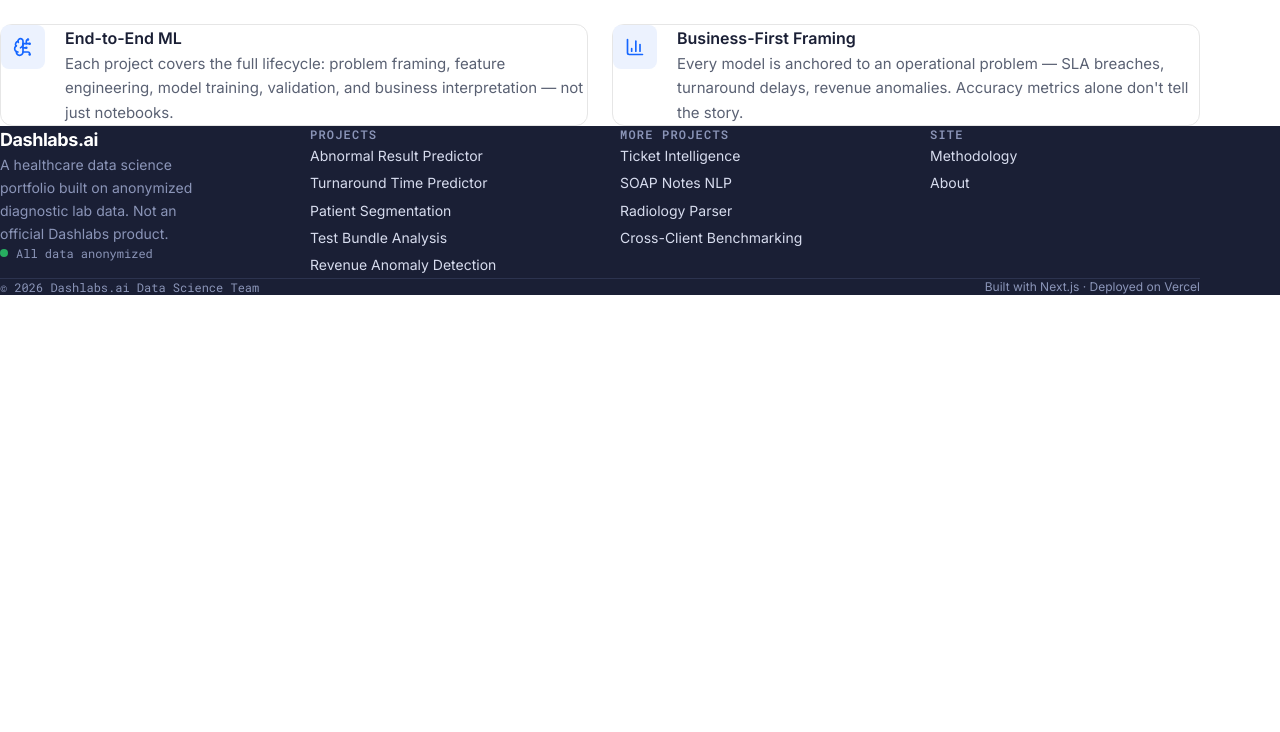
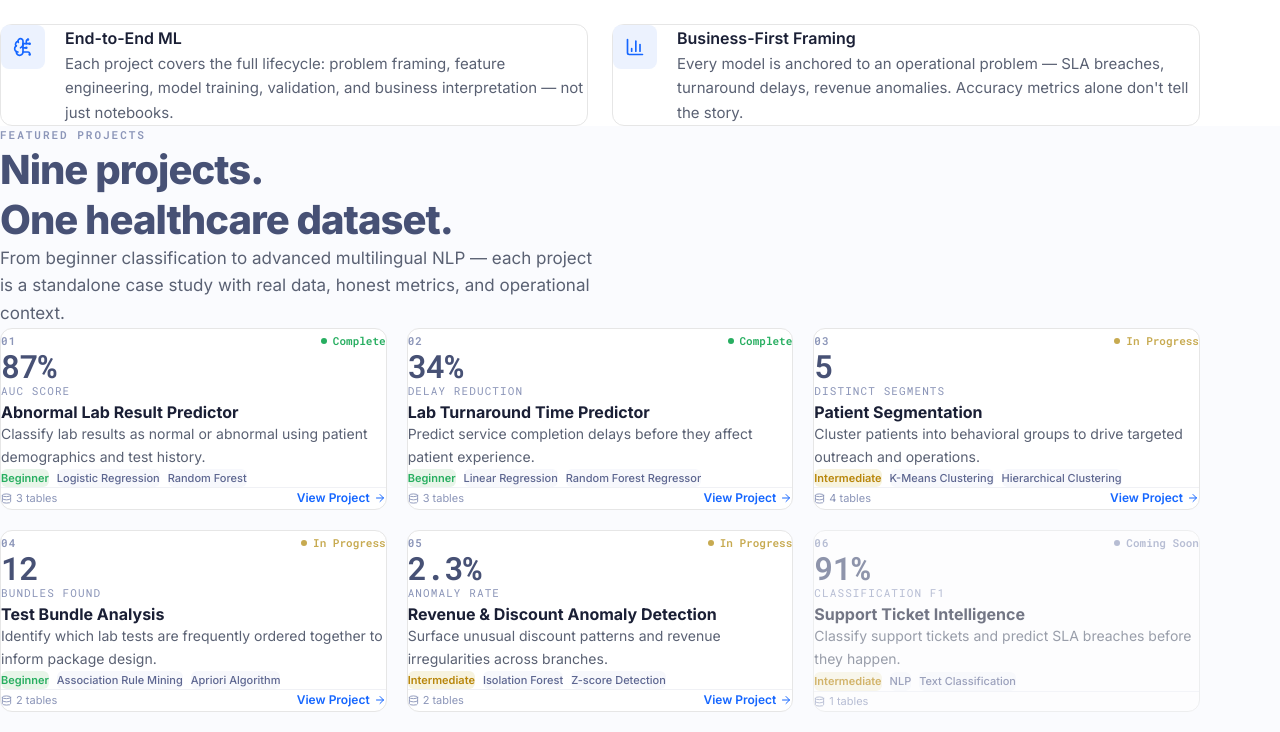
Before and after one commit to OrangeJuice023/dashlabs-sample-project, a Next.js app: page / in a window 1280 px wide. Shown: the part 824-1556 px from the top of the page. Before the commit the page ends 1119 px from the top, so only its background shows below. Built offline with nearby package versions, Linux system fonts and the light colour scheme.

Commit message:
Update page.tsx

```diff
--- a/src/app/page.tsx
+++ b/src/app/page.tsx
@@ -1,11 +1,13 @@
 import { Hero } from "@/components/home/Hero";
 import { WhyShowcase } from "@/components/home/WhyShowcase";
+import { ProjectGrid } from "@/components/home/ProjectGrid";
 
 export default function HomePage() {
   return (
     <>
       <Hero />
       <WhyShowcase />
+      <ProjectGrid />
     </>
   );
 }
```
